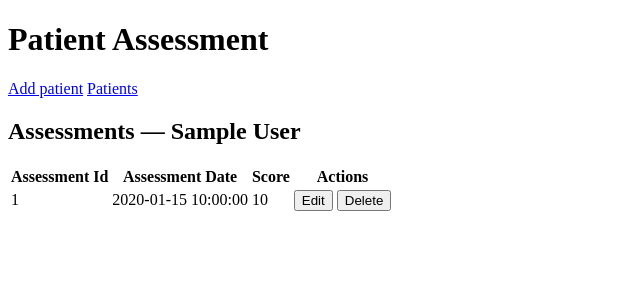
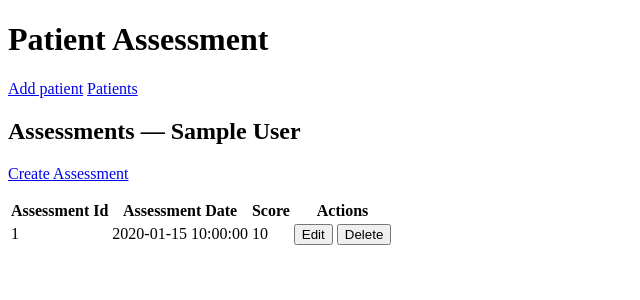
Before and after one commit to romi9987/assessment_api, a FastAPI app: template templates/assessments.html in a window 1280 px wide. Shown: the top 300 px of the page, without its empty margins (0-640 px from the left). Run offline with FastAPI, Linux system fonts and the light colour scheme; the template is opened without the code that fills it: most values are stand-ins (such as "Sample title", 1, 10 or a date in 2020).

Commit message:
add create assessment link to assessments

```diff
--- a/templates/assessments.html
+++ b/templates/assessments.html
@@ -6,6 +6,12 @@
 
 {% block content %}
     <h2>Assessments — {{ patient.first_name }} {{ patient.last_name }}</h2>
+
+    <p>
+        <a href="/ui/patients/{{ patient.id }}/assessments/new">
+            Create Assessment
+        </a>
+    </p>
 
     <table>
         <thead>
```
